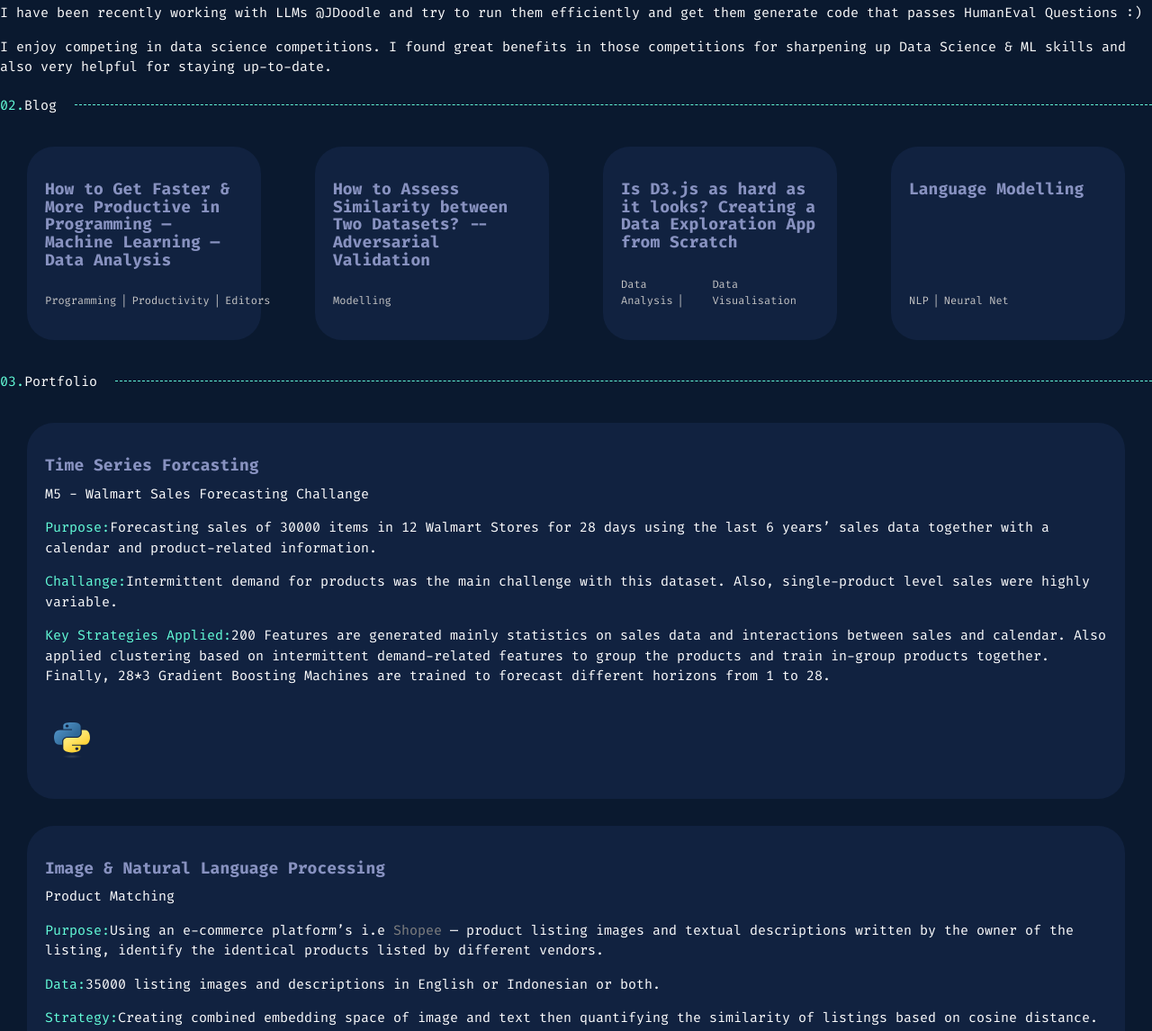
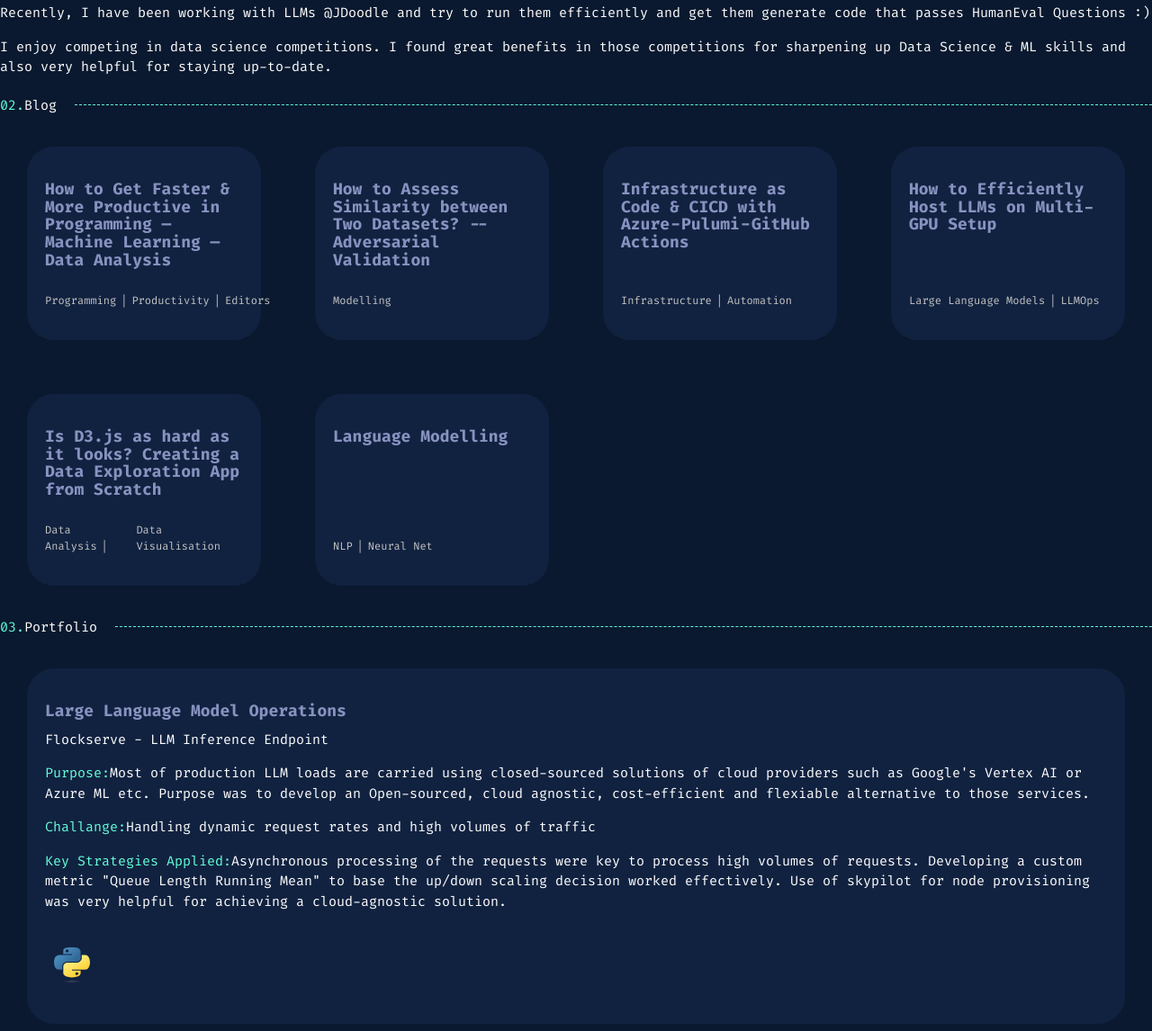
Before and after one commit to anil-gurbuz/PersonalWebsite, a website built with webpack: page index.html in a window 1280 px wide. Shown: the part 445-1591 px from the top of the page at 90% size. Built offline with nearby package versions, Linux system fonts and the light colour scheme; files whose address does not match are found by name.

Commit message:
Added newer projects and posts

```diff
--- a/index.html
+++ b/index.html
@@ -55,7 +55,7 @@
           My
           academic background is a mix of Engineering and Data Science.</p>
 
-        <p>I have been recently working with LLMs @JDoodle and try to run them efficiently and get them generate code
+        <p>Recently, I have been working with LLMs @JDoodle and try to run them efficiently and get them generate code
           that passes HumanEval Questions :)
         </p>
 
@@ -141,6 +141,59 @@
           </div>
           <div class="card__content">
             <a
+              href="https://towardsdatascience.com/how-to-get-faster-in-programming-machine-learning-data-analysis-ce141910d52c">
+              <h3 class="card__title">Infrastructure as Code & CICD with Azure - Pulumi - GitHub Actions</h3>
+            </a>
+            <!--          <p class="card__text">Pace is a key element for being more productive as a Data Scientist</p>-->
+          </div>
+
+          <div class="card__tags">
+            <ul class="list list-horizontal list-tertiary">
+              <li class="list__item-horizontal list__item-small">Infrastructure</li>
+              <li class="list__item-horizontal list__item-small">Automation</li>
+            </ul>
+
+
+          </div>
+
+        </div>
+
+        <div class="card">
+          <div class="card__icon">
+            <svg class="icon icon--primary nav__icon">
+              <use xlink:href="icons/sprite.svg#menu"></use>
+            </svg>
+
+          </div>
+          <div class="card__content">
+            <a
+              href="https://towardsdatascience.com/how-to-get-faster-in-programming-machine-learning-data-analysis-ce141910d52c">
+              <h3 class="card__title">How to Efficiently Host LLMs on Multi-GPU Setup</h3>
+            </a>
+            <!--          <p class="card__text">Pace is a key element for being more productive as a Data Scientist</p>-->
+          </div>
+
+          <div class="card__tags">
+            <ul class="list list-horizontal list-tertiary">
+              <li class="list__item-horizontal list__item-small">Large Language Models</li>
+              <li class="list__item-horizontal list__item-small">LLMOps</li>
+            </ul>
+
+
+          </div>
+
+        </div>
+
+
+        <div class="card">
+          <div class="card__icon">
+            <svg class="icon icon--primary nav__icon">
+              <use xlink:href="icons/sprite.svg#menu"></use>
+            </svg>
+
+          </div>
+          <div class="card__content">
+            <a
               href="https://towardsdatascience.com/is-d3-js-as-hard-as-it-looks-creating-a-data-exploration-app-from-scratch-c87dafb04c90">
               <h3 class="card__title">Is D3.js as hard as it looks? Creating a Data Exploration App from Scratch</h3>
             </a>
@@ -203,6 +256,46 @@
 
 
     <div class="portfolio__content">
+
+      <div class="card">
+        <div class="card__icon">
+          <svg class="icon icon--primary nav__icon">
+            <use xlink:href="icons/sprite.svg#menu"></use>
+          </svg>
+
+        </div>
+        <div class="card__content">
+          <a href="">
+
+            <h3 class="card__title">Large Language Model Operations</h3>
+
+          </a>
+          <p class="card__text">Flockserve - LLM Inference Endpoint</p>
+          <p class="card__subtext"><span class="card__subtitle">Purpose:</span>Most of production LLM loads are carried
+            using closed-sourced solutions of cloud providers such as Google's Vertex AI or Azure ML etc. Purpose was to
+            develop an Open-sourced, cloud agnostic, cost-efficient and flexiable alternative to those services.</p>
+          <p class="card__subtext"><span class="card__subtitle">Challange:</span>Handling dynamic request rates and high
+            volumes of traffic</p>
+          <p class="card__subtext"><span class="card__subtitle">Key Strategies Applied:</span>Asynchronous processing of
+            the requests were key to process high volumes of requests.
+            Developing a custom metric "Queue Length Running
+            Mean" to base the up/down scaling decision worked effectively. Use of skypilot for node
+            provisioning was very helpful for achieving a cloud-agnostic solution.</p>
+        </div>
+
+        <div class="card__tags">
+          <ul class="list list-horizontal list-tertiary">
+
+            <a href="M5 Pipeline.html">
+              <img src="icons/python.svg" title="Python" alt="Python icon" class="icon portfolio__icon">
+            </a>
+          </ul>
+
+
+        </div>
+
+      </div>
+
 
       <div class="card">
         <div class="card__icon">
@@ -337,3 +430,4 @@
 
 
 <!--TODO: Update about me and include things about LLMs-->
+<!--TODO: Blog tags are not behaving as required when changing window size -->
```
